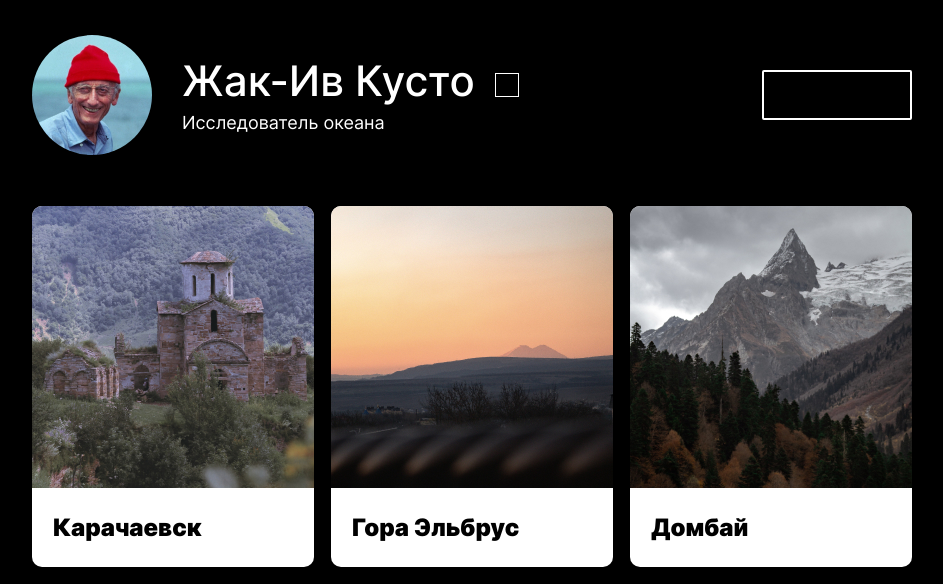
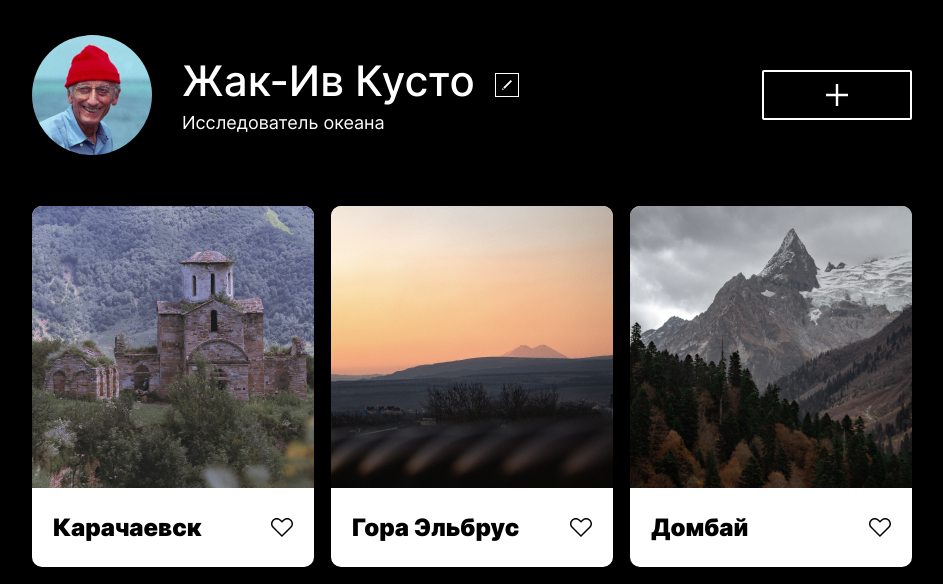
Before and after one commit to shamsievartyom/mesto-project-bootcamp, a plain HTML site: page index.html in a window 1280 px wide. Shown: the part 124-708 px from the top of the page, without its empty margins (168-1111 px from the left). Drawn offline with Linux system fonts and the light colour scheme; the site is published under a folder, as on GitHub Pages, so addresses that start at the root find nothing.

Commit message:
fix: icon path

```diff
--- a/blocks/place/__like-btn/place__like-btn.css
+++ b/blocks/place/__like-btn/place__like-btn.css
@@ -5,7 +5,8 @@
     height: 19px;
     border: none;
     margin-left: auto;
-    background-image: url(/../../images/icon_like-btn.svg);
+    background-image: url(./../../../images/icon_like-btn.svg);
+    /* ../../images/icon_like-btn.svg */
     background-size: 22px;
     background-repeat: no-repeat;
     background-position: center;
@@ -18,5 +19,5 @@
 
 .place__like-btn:active {
     opacity: 0.5;
-    background-image: url(/../../images/icon_like-btn_active.svg);
+    background-image: url(./../../../images/icon_like-btn_active.svg);
 }
--- a/blocks/profile/__add-btn/profile__add-btn.css
+++ b/blocks/profile/__add-btn/profile__add-btn.css
@@ -7,7 +7,7 @@
     background-color: inherit;
     border: 2px solid white;
     border-radius: 2px;
-    background-image: url(/../../images/icon_add-btn.svg);
+    background-image: url(./../../../images/icon_add-btn.svg);
     background-size: 22px;
     background-repeat: no-repeat;
     background-position: center;
--- a/blocks/profile/__edit-btn/profile__edit-btn.css
+++ b/blocks/profile/__edit-btn/profile__edit-btn.css
@@ -1,7 +1,7 @@
 .profile__edit-btn {
     border: 1px solid white;
     margin-left: 16px;
-    background-image: url(/../../images/icon_edit-btn.svg);
+    background-image: url(./../../../images/icon_edit-btn.svg);
     background-size: 10px;
     background-repeat: no-repeat;
     background-position: center;
```
